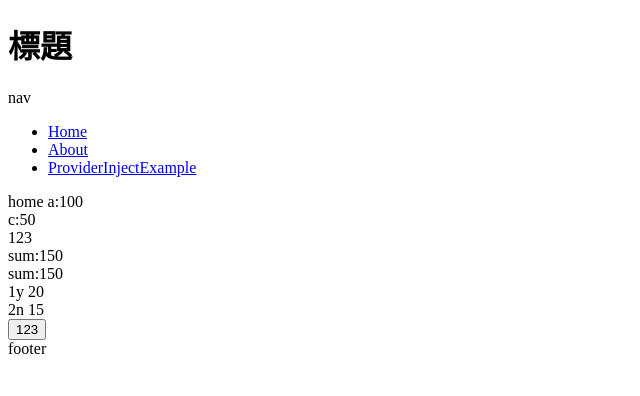
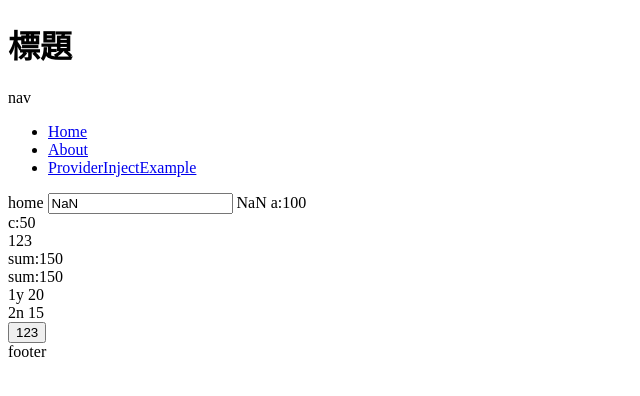
Before and after one commit to yuhsiang237/vue3-cheatsheet, a Vue app in the folder app/: page / in a window 1280 px wide. Shown: the top 396 px of the page, without its empty margins (0-640 px from the left). Built offline with nearby package versions, Linux system fonts and the light colour scheme.

Commit message:
改到一半

```diff
--- /dev/null
+++ b/app/src/components/FloatInput.vue
@@ -0,0 +1,50 @@
+<template>
+  <input type="text"  class="form-control" v-bind:value="number" v-on:change="handlerChange" />
+</template>
+<script>
+  /**
+   * 元件名稱：浮點數輸入框
+   * 描述：輸入的數字後面會補上固定位數小數點
+   */
+  export default {
+    name: "FloatInput",
+    props: [
+      'value', //數值
+      'fixedDigit' //固定小數點位數
+    ],
+    data: function () {
+      return {
+
+      };
+    },
+    setup(){
+        // 離開輸入視窗時更新
+       function handlerChange (event) {
+        this.number = parseFloat(event.target.value).toFixed(this.fixedDigit);
+        emit('update:value', this.number)
+
+
+        this.$emit("", );
+        console.log("離開輸入框 number:", this.number);
+      }
+      return{
+        handlerChange
+      }
+    },
+    watch: {
+      // 監聽父元件數值變動刷新
+      value: function (newVal) {
+        this.number = newVal;
+        this.number = parseFloat(this.number).toFixed(this.fixedDigit);
+        this.$emit("update:value", this.number);
+        console.log("父層props更新 number:", this.number);
+      },
+    },
+    mounted: function () {
+      // 第一次載入初始化
+      this.number = parseFloat(this.number).toFixed(this.fixedDigit);
+      this.$emit("update:value", this.number);
+      console.log("初始載入 number:", this.number);
+    }
+  };
+  </script>
--- a/app/src/views/Home.vue
+++ b/app/src/views/Home.vue
@@ -1,5 +1,11 @@
 <template>
   <div>home
+    <FloatInput
+    v-bind:value="number"
+    v-bind:fixed-digit="2"
+    @update:value="number = $event"
+  />
+  {{number}}
     a:{{a}}<br/>
     c:{{c}}<br/>
     123
@@ -14,12 +20,19 @@
 </template>
 <script>
 import { ref , reactive, computed } from 'vue'
+import FloatInput from "@/components/FloatInput.vue";
+
 export default {
   name: 'app-home',
   props: {
     msg: String
   },
+  components:{
+    FloatInput
+  },
   setup(){
+    const number = ref(100);
+
     const a = ref(100);
     const b = reactive({
       list:[
@@ -40,7 +53,8 @@ export default {
       b,
       test,
       c,
-      sum
+      sum,
+      number
     }
   }
 }
```
